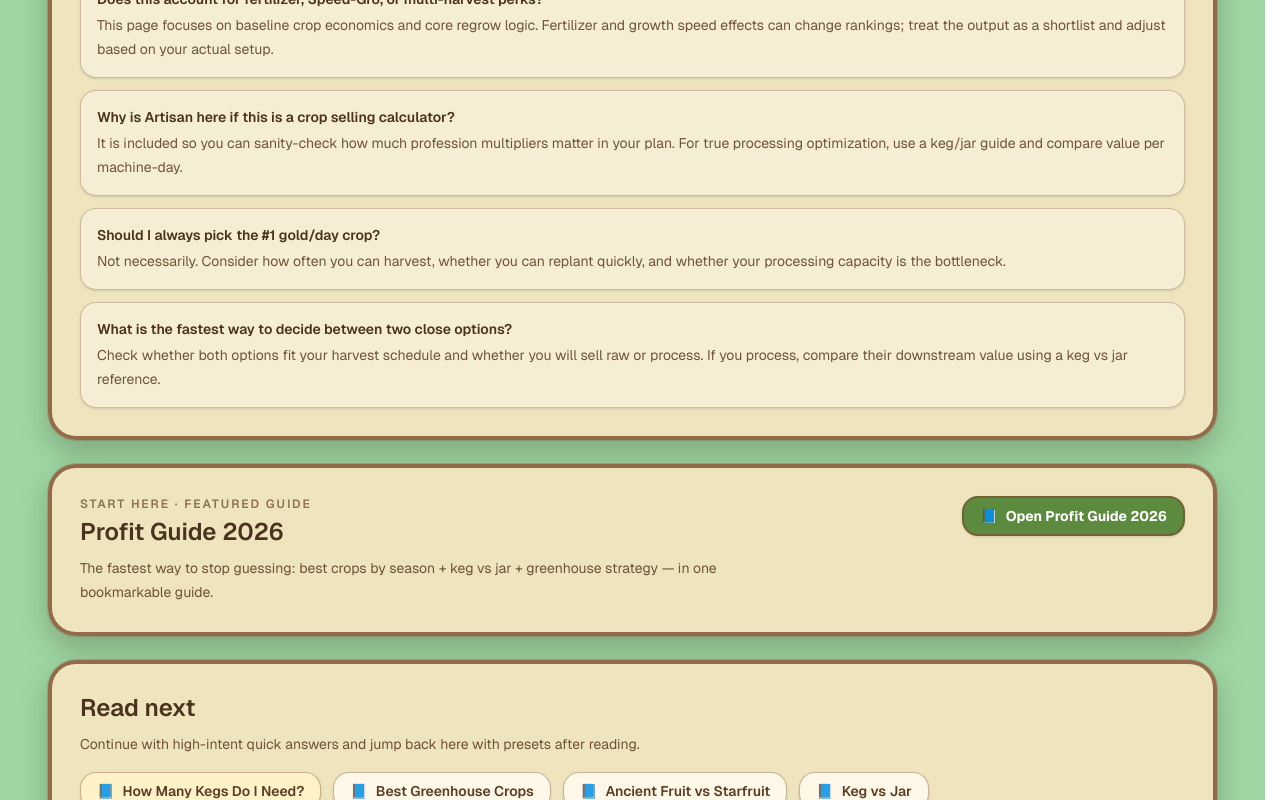
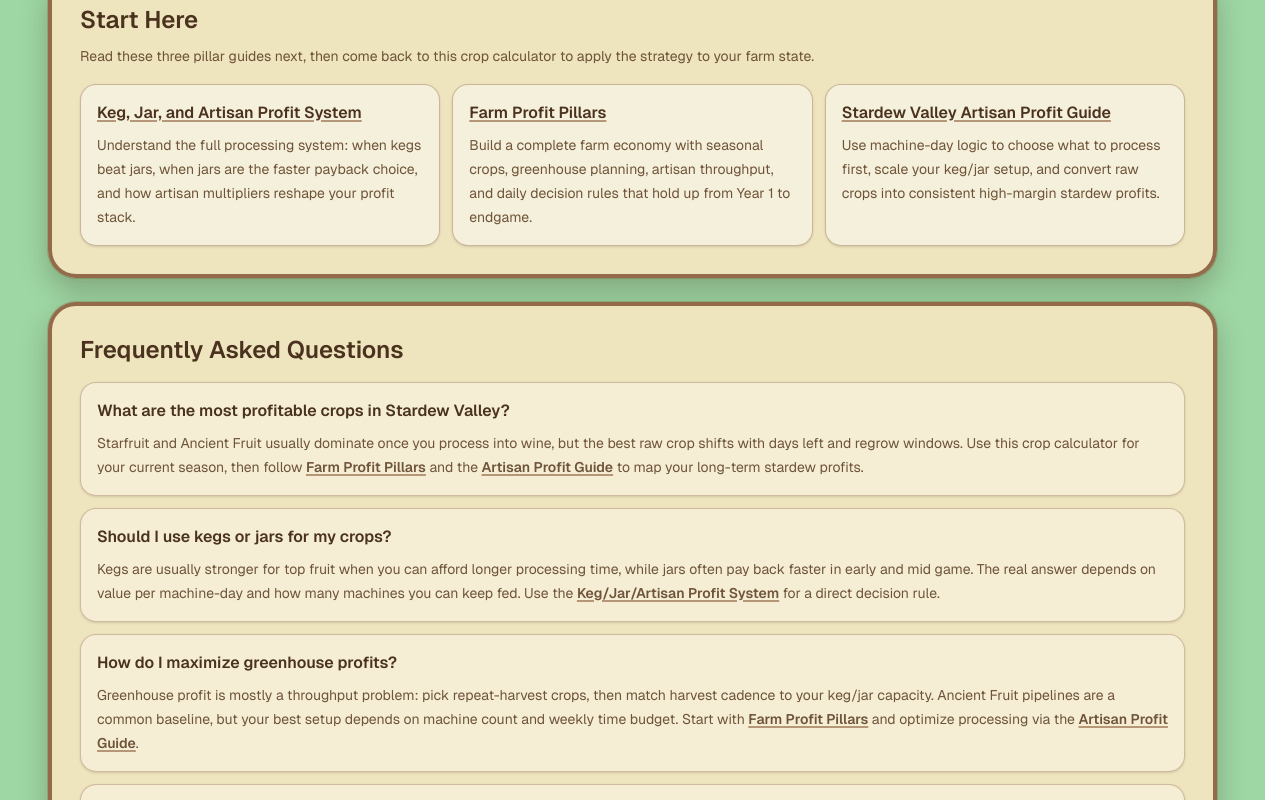
Before and after one commit to yuzhoudabaozhayujiamigou-cloud/stardew-tools, a Next.js app in the folder stardew-tools/: page /calculator in a window 1280 px wide. Shown: the part 5120-5920 px from the top of the page. Built offline with nearby package versions, Linux system fonts and the light colour scheme.

Commit message:
feat: enhance calculator with internal links and FAQ

```diff
--- a/stardew-tools/src/app/calculator/page.tsx
+++ b/stardew-tools/src/app/calculator/page.tsx
@@ -7,7 +7,6 @@
 import { SiteFooter } from "@/components/SiteFooter";
 import crops from "@/data/crops.json";
 import { calculateSeasonProfit, type Crop, type Season } from "@/lib/calculateProfit";
-import { getCalculatorReadNextPosts } from "@/lib/read-next";
 
 const QUICK_PRESET_LINKS = [
   {
@@ -31,6 +30,27 @@
   "inline-flex min-h-8 items-center gap-1.5 rounded-xl border border-[#8a5b3a]/45 bg-[#fff2c8] px-3 py-1.5 text-xs font-semibold leading-5 text-[#5c3d23] shadow-sm transition-colors duration-150 hover:border-[#7c4d2e]/70 hover:bg-[#fce8b1] active:border-[#7c4d2e]/70 active:bg-[#f8df95] focus-visible:outline focus-visible:outline-2 focus-visible:outline-offset-2 focus-visible:outline-[#7c4d2e]/55 focus-visible:shadow-[0_0_0_3px_rgba(124,77,46,0.2)] aria-[current=page]:border-[#7c4d2e]/70 aria-[current=page]:bg-[#fce8b1]";
 
 const QUICK_PRESET_ICON_CLASS = "inline-flex w-4 shrink-0 items-center justify-center leading-none opacity-85";
+
+const START_HERE_ARTICLES = [
+  {
+    href: "/blog/stardew-valley-keg-jar-artisan-profit-system",
+    title: "Keg, Jar, and Artisan Profit System",
+    description:
+      "Understand the full processing system: when kegs beat jars, when jars are the faster payback choice, and how artisan multipliers reshape your profit stack.",
+  },
+  {
+    href: "/blog/farm-profit-pillars",
+    title: "Farm Profit Pillars",
+    description:
+      "Build a complete farm economy with seasonal crops, greenhouse planning, artisan throughput, and daily decision rules that hold up from Year 1 to endgame.",
+  },
+  {
+    href: "/blog/stardew-valley-artisan-profit-guide",
+    title: "Stardew Valley Artisan Profit Guide",
+    description:
+      "Use machine-day logic to choose what to process first, scale your keg/jar setup, and convert raw crops into consistent high-margin stardew profits.",
+  },
+] as const;
 
 export const metadata: Metadata = {
   title: "Stardew Valley Crop Profit Calculator – Compare Gold/Day | StardewProfit",
@@ -56,8 +76,6 @@
 
 export default function CalculatorPage() {
   const initialSeason: Season = "spring";
-  const readNextPosts = getCalculatorReadNextPosts(4);
-
   const initialResults = (crops as Crop[])
     .filter((crop) => crop.season.includes(initialSeason))
     .map((crop) => calculateSeasonProfit({ crop, quality: "normal", hasTiller: false }))
@@ -69,58 +87,34 @@
     mainEntity: [
       {
         "@type": "Question",
-        name: "How is this calculator ranking crops?",
+        name: "What are the most profitable crops in Stardew Valley?",
         acceptedAnswer: {
           "@type": "Answer",
-          text: "The ranking compares seasonal total profit and gold per day with regrow logic, quality multipliers, and optional Tiller bonus.",
+          text: "Starfruit and Ancient Fruit usually lead once you process into wine, but your best raw crop depends on season length and regrow timing. Run your current scenario in this crop calculator, then use https://www.stardewprofit.com/blog/farm-profit-pillars and https://www.stardewprofit.com/blog/stardew-valley-artisan-profit-guide to lock in a full profit plan.",
         },
       },
       {
         "@type": "Question",
-        name: "Does this include artisan processing profit?",
+        name: "Should I use kegs or jars for my crops?",
         acceptedAnswer: {
           "@type": "Answer",
-          text: "Not directly. This page focuses on direct crop selling value for faster in-season planning. For processing decisions, use the linked guides below (keg vs jar, wine vs juice, greenhouse strategy).",
+          text: "Kegs usually win on top-tier fruit if you can wait, while jars often return gold faster in early and mid game. Choose based on machine-day value and throughput limits, then follow https://www.stardewprofit.com/blog/stardew-valley-keg-jar-artisan-profit-system for exact decision rules.",
         },
       },
       {
         "@type": "Question",
-        name: "Should I always plant the #1 crop on the list?",
+        name: "How do I maximize greenhouse profits?",
         acceptedAnswer: {
           "@type": "Answer",
-          text: "Not always. The best crop depends on days left in the season, how often you can water/harvest, whether it regrows, and if you plan to process it later. Use the presets + the ‘read next’ guides to pick a plan you can actually run.",
+          text: "Keep greenhouse slots on repeat-harvest crops that fit your harvesting cadence and processing capacity. Pair crop choice with your keg/jar pipeline using https://www.stardewprofit.com/blog/farm-profit-pillars and https://www.stardewprofit.com/blog/stardew-valley-artisan-profit-guide.",
         },
       },
       {
         "@type": "Question",
-        name: "Can I use this for Year 1 planning?",
+        name: "What's the best crop for each season?",
         acceptedAnswer: {
           "@type": "Answer",
-          text: "Yes. For early-game baselines, use Normal quality and Tiller Off. Then switch presets to test ‘Summer panic’ or ‘Greenhouse strategy’ once you unlock sprinklers/greenhouse.",
-        },
-      },
-      {
-        "@type": "Question",
-        name: "Why does a regrow crop sometimes rank above a higher-value crop?",
-        acceptedAnswer: {
-          "@type": "Answer",
-          text: "Gold per day rewards repeat harvests. Regrowing crops can generate more total sell value over the same time window, especially when days remaining are limited.",
-        },
-      },
-      {
-        "@type": "Question",
-        name: "What should I set for days remaining?",
-        acceptedAnswer: {
-          "@type": "Answer",
-          text: "For outdoor seasons, set the exact number of days left on the calendar. For greenhouse comparisons, use a longer window like 28 or 56 days so multiple regrow cycles appear.",
-        },
-      },
-      {
-        "@type": "Question",
-        name: "Does this account for fertilizer, Speed-Gro, or other growth bonuses?",
-        acceptedAnswer: {
-          "@type": "Answer",
-          text: "This tool focuses on baseline crop economics with core regrow logic and quality/profession multipliers. Fertilizer and growth-speed bonuses can change rankings, so treat results as a shortlist and adjust for your setup.",
+          text: "There is no single best crop for every account state because budget, days left, and processing setup all matter. Use this calculator for season-specific comparisons, then use https://www.stardewprofit.com/blog/farm-profit-pillars for a full season-by-season framework.",
         },
       },
     ],
@@ -348,43 +342,7 @@
               to confirm the assumptions match your sprinkler layout, harvesting cadence, and processing plan.
             </p>
 
-            <h3 className="mt-6 text-lg font-semibold text-[#4a321e]">FAQ</h3>
-            <div className="mt-3 grid gap-3">
-              {[
-                {
-                  q: "Why does a regrow crop rank higher than a crop with a bigger single harvest?",
-                  a: "Gold/day rewards repeat harvests. A crop that regrows every few days can out-earn a slow crop over the same window, especially when you have limited days left.",
-                },
-                {
-                  q: "What should I set for days remaining?",
-                  a: "For outdoor seasons, set the exact days left on the calendar. For greenhouse comparisons, use a longer window like 28 or 56 days so regrow cycles show up clearly.",
-                },
-                {
-                  q: "Does this account for fertilizer, Speed-Gro, or multi-harvest perks?",
-                  a: "This page focuses on baseline crop economics and core regrow logic. Fertilizer and growth speed effects can change rankings; treat the output as a shortlist and adjust based on your actual setup.",
-                },
-                {
-                  q: "Why is Artisan here if this is a crop selling calculator?",
-                  a: "It is included so you can sanity-check how much profession multipliers matter in your plan. For true processing optimization, use a keg/jar guide and compare value per machine-day.",
-                },
-                {
-                  q: "Should I always pick the #1 gold/day crop?",
-                  a: "Not necessarily. Consider how often you can harvest, whether you can replant quickly, and whether your processing capacity is the bottleneck.",
-                },
-                {
-                  q: "What is the fastest way to decide between two close options?",
-                  a: "Check whether both options fit your harvest schedule and whether you will sell raw or process. If you process, compare their downstream value using a keg vs jar reference.",
-                },
-              ].map((item) => (
-                <div
-                  key={item.q}
-                  className="rounded-2xl border border-[#8a5b3a]/35 bg-white/35 p-4 shadow-sm"
-                >
-                  <p className="text-sm font-semibold text-[#4a321e]">{item.q}</p>
-                  <p className="mt-1 text-sm leading-6 text-[#5f4228]/90">{item.a}</p>
-                </div>
-              ))}
-            </div>
+
           </section>
 
           <section className="rounded-[28px] border-4 border-[#7c4d2e]/80 bg-[#f3e5bf]/95 p-5 shadow-[0_12px_28px_rgba(56,41,23,0.28)] ring-1 ring-yellow-900/20 sm:p-7">
@@ -411,25 +369,111 @@
           </section>
 
           <section className="rounded-[28px] border-4 border-[#7c4d2e]/80 bg-[#f3e5bf]/95 p-5 shadow-[0_12px_28px_rgba(56,41,23,0.28)] ring-1 ring-yellow-900/20 sm:p-7">
-            <h2 className="text-xl font-semibold text-[#4a321e] sm:text-2xl">Read next</h2>
+            <h2 className="text-xl font-semibold text-[#4a321e] sm:text-2xl">Start Here</h2>
             <p className="mt-2 text-sm leading-6 text-[#5f4228]/90">
-              Continue with high-intent quick answers and jump back here with presets after reading.
+              Read these three pillar guides next, then come back to this crop calculator to apply the strategy to your
+              farm state.
             </p>
-            <div className="mt-4 flex flex-wrap gap-3">
-              {readNextPosts.map((post, index) => (
-                <Link
-                  key={post.slug}
-                  href={post.href}
-                  className={`inline-flex items-center gap-2 rounded-2xl border border-[#8a5b3a]/45 px-4 py-2 text-sm font-semibold text-[#5c3d23] shadow-sm transition hover:-translate-y-0.5 hover:border-[#7c4d2e]/70 hover:bg-[#fce8b1] ${
-                    index === 0 ? "bg-[#fff2c8]" : "bg-[#fff8e8]"
-                  }`}
+            <div className="mt-4 grid gap-3 md:grid-cols-3">
+              {START_HERE_ARTICLES.map((article) => (
+                <article
+                  key={article.href}
+                  className="rounded-2xl border border-[#8a5b3a]/40 bg-white/45 p-4 shadow-sm"
                 >
-                  <span aria-hidden="true" className="inline-flex items-center leading-none opacity-85">
-                    📘
-                  </span>
-                  {post.label}
-                </Link>
+                  <h3 className="text-base font-semibold text-[#4a321e]">
+                    <Link
+                      href={article.href}
+                      className="underline decoration-[#8a5b3a]/60 decoration-2 underline-offset-2 transition hover:text-[#5b2d0f]"
+                    >
+                      {article.title}
+                    </Link>
+                  </h3>
+                  <p className="mt-2 text-sm leading-6 text-[#5f4228]/90">{article.description}</p>
+                </article>
               ))}
+            </div>
+          </section>
+
+          <section className="rounded-[28px] border-4 border-[#7c4d2e]/80 bg-[#f3e5bf]/95 p-5 shadow-[0_12px_28px_rgba(56,41,23,0.28)] ring-1 ring-yellow-900/20 sm:p-7">
+            <h2 className="text-xl font-semibold text-[#4a321e] sm:text-2xl">Frequently Asked Questions</h2>
+            <div className="mt-4 grid gap-3">
+              <article className="rounded-2xl border border-[#8a5b3a]/35 bg-white/35 p-4 shadow-sm">
+                <h3 className="text-base font-semibold text-[#4a321e]">
+                  What are the most profitable crops in Stardew Valley?
+                </h3>
+                <p className="mt-2 text-sm leading-6 text-[#5f4228]/90">
+                  Starfruit and Ancient Fruit usually dominate once you process into wine, but the best raw crop shifts
+                  with days left and regrow windows. Use this crop calculator for your current season, then follow{' '}
+                  <Link
+                    href="/blog/farm-profit-pillars"
+                    className="font-semibold underline decoration-[#8a5b3a]/60 decoration-2 underline-offset-2 transition hover:text-[#4a321e]"
+                  >
+                    Farm Profit Pillars
+                  </Link>
+                  {' '}and the{' '}
+                  <Link
+                    href="/blog/stardew-valley-artisan-profit-guide"
+                    className="font-semibold underline decoration-[#8a5b3a]/60 decoration-2 underline-offset-2 transition hover:text-[#4a321e]"
+                  >
+                    Artisan Profit Guide
+                  </Link>
+                  {' '}to map your long-term stardew profits.
+                </p>
+              </article>
+
+              <article className="rounded-2xl border border-[#8a5b3a]/35 bg-white/35 p-4 shadow-sm">
+                <h3 className="text-base font-semibold text-[#4a321e]">Should I use kegs or jars for my crops?</h3>
+                <p className="mt-2 text-sm leading-6 text-[#5f4228]/90">
+                  Kegs are usually stronger for top fruit when you can afford longer processing time, while jars often
+                  pay back faster in early and mid game. The real answer depends on value per machine-day and how many
+                  machines you can keep fed. Use the{' '}
+                  <Link
+                    href="/blog/stardew-valley-keg-jar-artisan-profit-system"
+                    className="font-semibold underline decoration-[#8a5b3a]/60 decoration-2 underline-offset-2 transition hover:text-[#4a321e]"
+                  >
+                    Keg/Jar/Artisan Profit System
+                  </Link>
+                  {' '}for a direct decision rule.
+                </p>
+              </article>
+
+              <article className="rounded-2xl border border-[#8a5b3a]/35 bg-white/35 p-4 shadow-sm">
+                <h3 className="text-base font-semibold text-[#4a321e]">How do I maximize greenhouse profits?</h3>
+                <p className="mt-2 text-sm leading-6 text-[#5f4228]/90">
+                  Greenhouse profit is mostly a throughput problem: pick repeat-harvest crops, then match harvest cadence
+                  to your keg/jar capacity. Ancient Fruit pipelines are a common baseline, but your best setup depends on
+                  machine count and weekly time budget. Start with{' '}
+                  <Link
+                    href="/blog/farm-profit-pillars"
+                    className="font-semibold underline decoration-[#8a5b3a]/60 decoration-2 underline-offset-2 transition hover:text-[#4a321e]"
+                  >
+                    Farm Profit Pillars
+                  </Link>
+                  {' '}and optimize processing via the{' '}
+                  <Link
+                    href="/blog/stardew-valley-artisan-profit-guide"
+                    className="font-semibold underline decoration-[#8a5b3a]/60 decoration-2 underline-offset-2 transition hover:text-[#4a321e]"
+                  >
+                    Artisan Profit Guide
+                  </Link>
+                  .
+                </p>
+              </article>
+
+              <article className="rounded-2xl border border-[#8a5b3a]/35 bg-white/35 p-4 shadow-sm">
+                <h3 className="text-base font-semibold text-[#4a321e]">What&apos;s the best crop for each season?</h3>
+                <p className="mt-2 text-sm leading-6 text-[#5f4228]/90">
+                  There is no single best crop for every save because seed budget, unlocked professions, and days
+                  remaining all shift the ranking. Use the calculator with season presets first, then use{' '}
+                  <Link
+                    href="/blog/farm-profit-pillars"
+                    className="font-semibold underline decoration-[#8a5b3a]/60 decoration-2 underline-offset-2 transition hover:text-[#4a321e]"
+                  >
+                    Farm Profit Pillars
+                  </Link>
+                  {' '}for season-by-season recommendations you can actually execute.
+                </p>
+              </article>
             </div>
           </section>
         </section>
```
